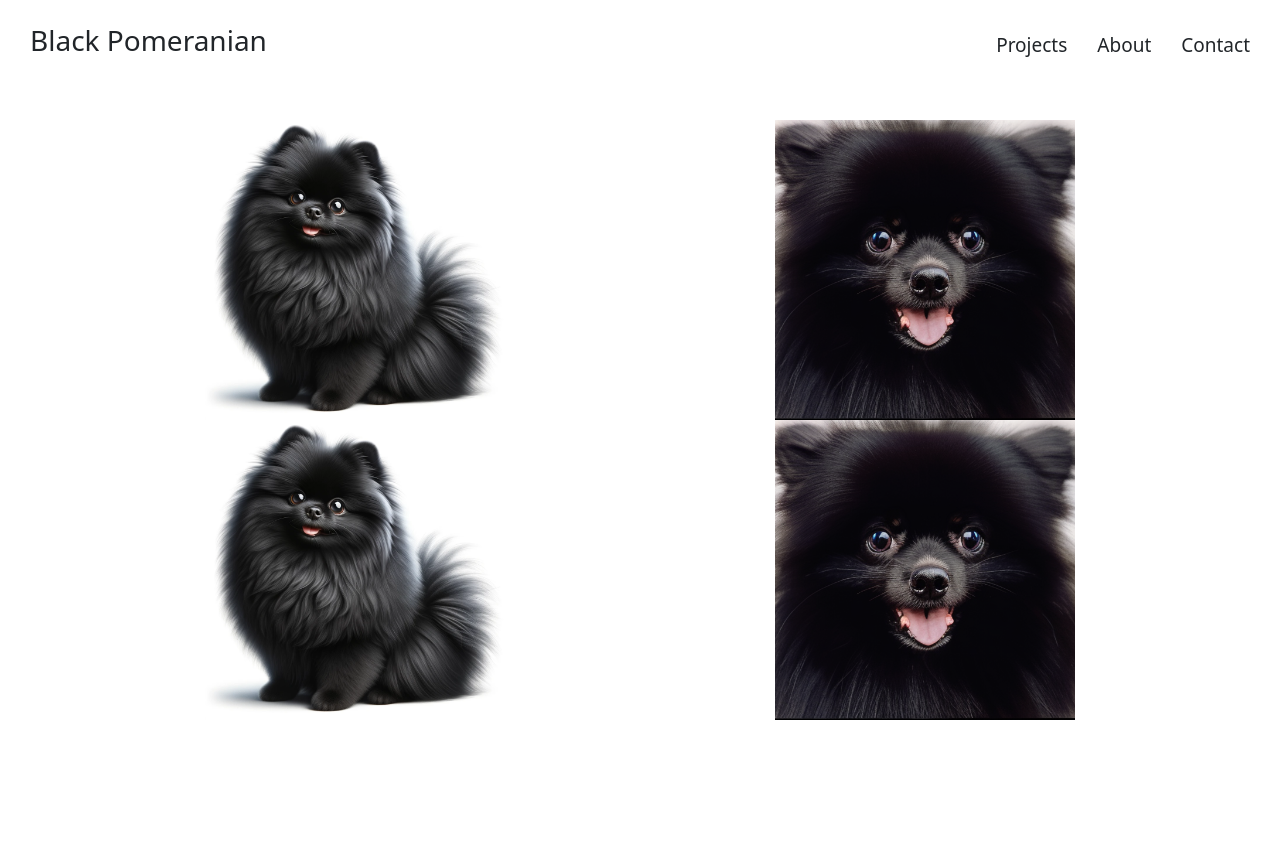
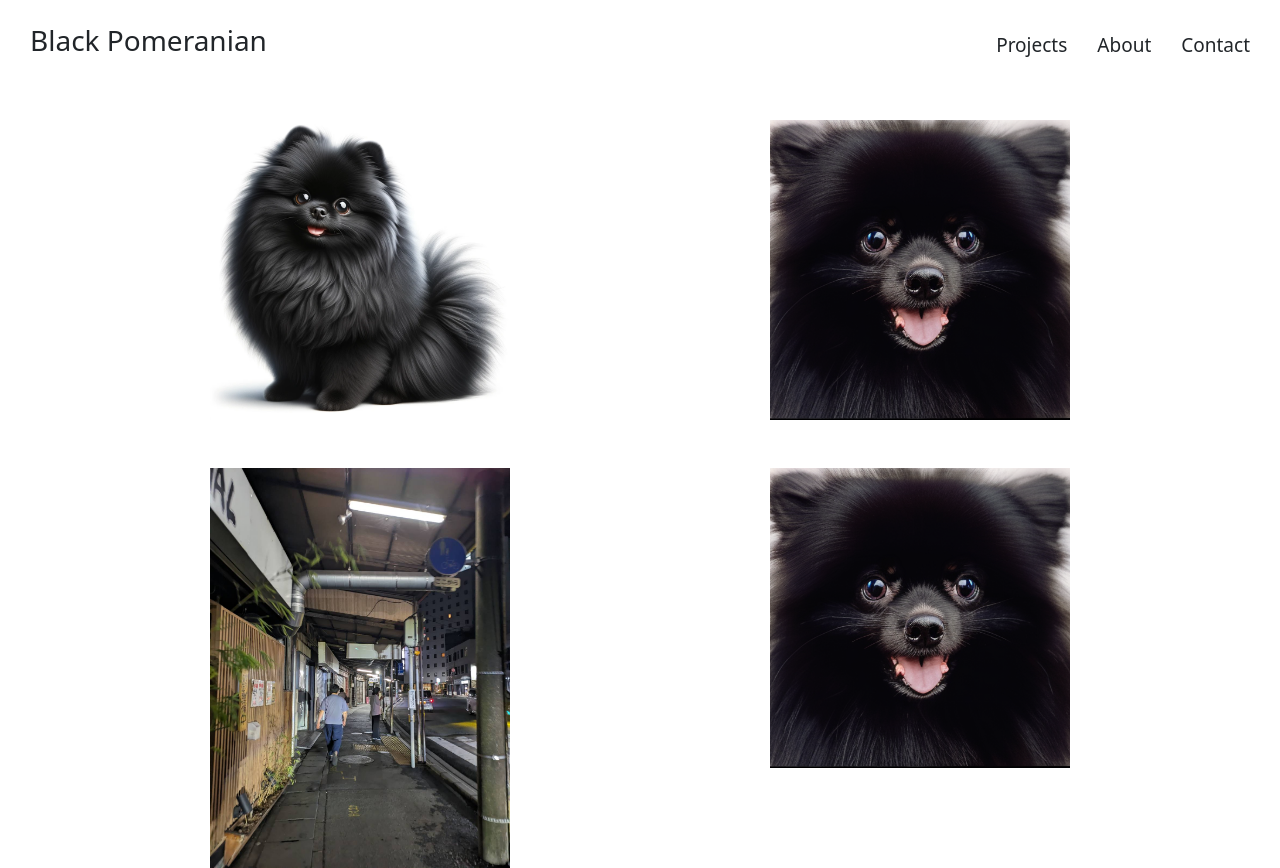
Before and after one commit to black-pomeranian/blapome-portfolio, a React (Create React App) app: page /projects in a window 1280 px wide. Before the commit the page ends 800 px from the top, so only its background shows below. Built offline with nearby package versions, Linux system fonts and the light colour scheme.

Commit message:
画像間のスペースを修正

```diff
--- a/src/components/Project.js
+++ b/src/components/Project.js
@@ -13,7 +13,7 @@ function Projects() {
 
   return (
     <div className="container">
-      <Row>
+      <Row className="gx-1 gy-5">
         {images.map((image, index) => (
           <Col md={6} key={index} className="text-center">
             <img src={image.src} alt={image.alt} className="img-fluid" />
--- a/src/contents.json
+++ b/src/contents.json
@@ -10,7 +10,7 @@
         "description": "Description of the second image"
     },
     {
-        "src": "/images/blapome.png",
+        "src": "/images/test.jpg",
         "alt": "First Image",
         "description": "Description of the first image"
     },
```
Also changed, not shown: public/images/test.jpg (added).
